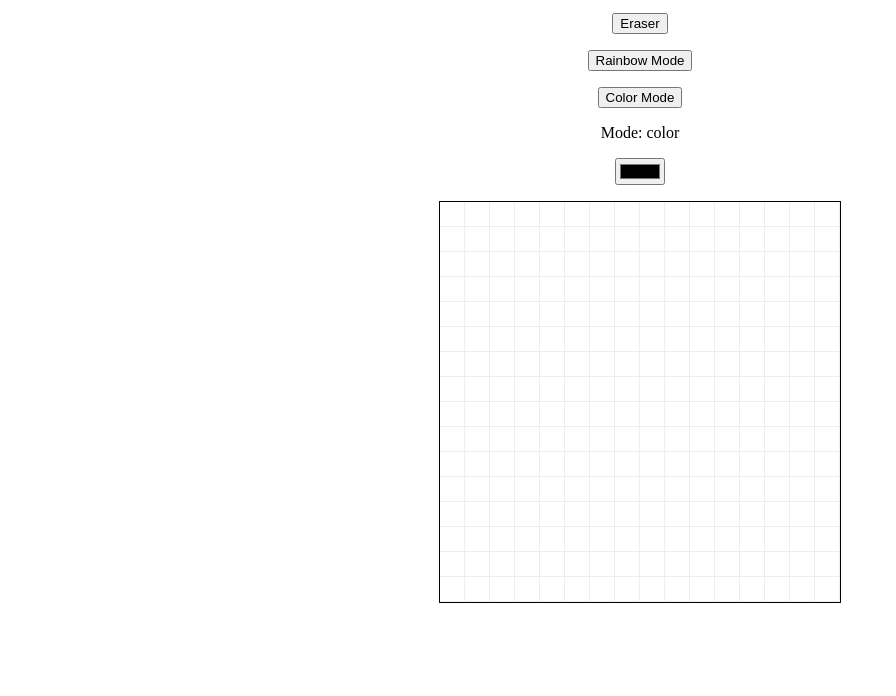
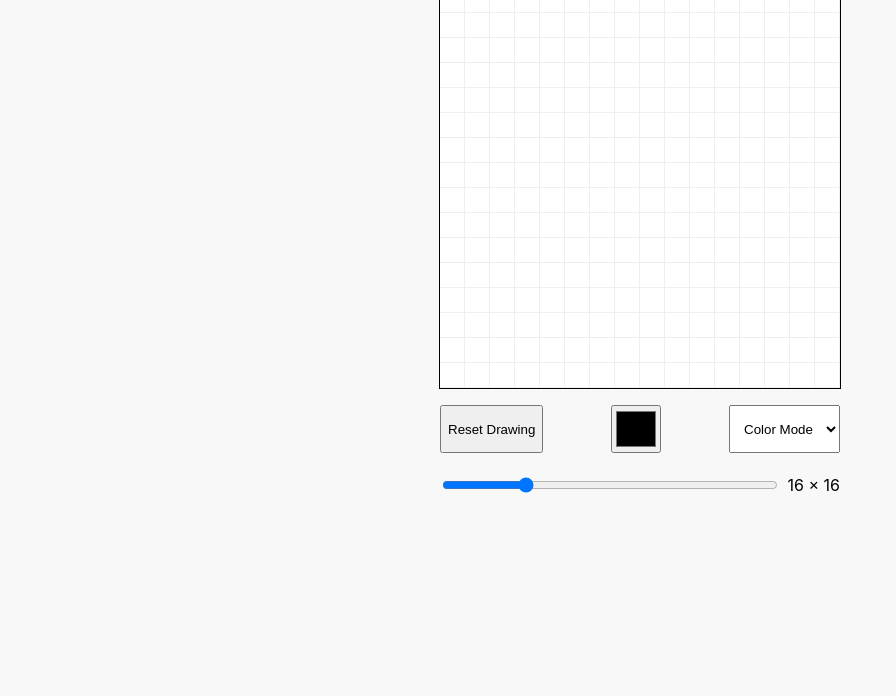
Before and after one commit to jeffreyflorek/odin-etch-a-sketch, a plain HTML site: page index.html in a window 1280 px wide. Shown: the part 104-800 px from the top of the page, without its empty margins (0-896 px from the left). Drawn offline with Linux system fonts and the light colour scheme.

Commit message:
Make everything look better

```diff
--- a/etch-a-sketch.js
+++ b/etch-a-sketch.js
@@ -17,29 +17,38 @@ colorPicker.addEventListener('change', event => {
   color = hexToHSL(event.target.value);
 });
 
+const resetButton = document.querySelector('#reset');
+resetButton.addEventListener('click', event => {
+  drawGrid(gridContainer);
+});
+
+const modeSelect = document.querySelector('#mode-select');
+modeSelect.value = 'color-mode';
+modeSelect.addEventListener('input', event => {
+  mode = event.target.value;
+  if (mode === Modes.Color) {
+    colorPicker.style.display = 'block';
+  } else {
+    colorPicker.style.display = 'none';
+  }
+});
+
+const sizeRange = document.querySelector('#size-range');
+sizeRange.value = 16;
+const sizeLabel = document.querySelector('#size');
+sizeRange.addEventListener('input', event => {
+  let size = event.target.value;
+  sizeLabel.innerHTML = `${size} &times; ${size}`;
+});
+
 const gridContainer = document.querySelector('#grid-container');
 drawGrid(gridContainer);
-
-const resetButton = document.querySelector('#reset');
-resetButton.addEventListener('click', event => {
-  drawGrid(gridContainer, true);
+sizeRange.addEventListener('change', event => {
+  drawGrid(gridContainer);
 });
 
-const modeButtons = document.querySelectorAll('.mode-button');
-modeButtons.forEach(button => button.addEventListener('click', event => {
-  mode = event.target.id;
-  document.querySelector('#mode-label').textContent = mode.split('-')[0];
-}));
-
-function drawGrid(gridContainer, changeSize = false) {
-  let size = 16;
-
-  if (changeSize) {
-    size = parseInt(prompt('What size would you like the new grid to be?', 16));
-    if (isNaN(size)) {
-      size = parseInt(prompt('Please enter a whole number.', 16));
-    }
-  }
+function drawGrid(gridContainer) {
+  let size = parseInt(sizeRange.value);
 
   gridContainer.style.gridTemplateColumns = `repeat(${size}, 1fr)`;
   gridContainer.style.gridTemplateRows = `repeat(${size}, 1fr)`;
@@ -65,6 +74,7 @@ function drawGrid(gridContainer, changeSize = false) {
 
     switch (mode) {
       case Modes.Color:
+        color = hexToHSL(colorPicker.value);
         colorString = `hsl(${color.h}, ${color.s}%, ${color.l}%)`;
         borderColorString = colorString;
         break;
@@ -80,7 +90,6 @@ function drawGrid(gridContainer, changeSize = false) {
         colorString = `hsl(${color.h}, ${color.s}%, ${color.l}%)`;
         borderColorString = colorString;
         color.h += 10;
-        colorPicker.value = HSLToHex(color);
     }
 
     event.target.style.backgroundColor = colorString;
--- a/index.html
+++ b/index.html
@@ -16,14 +16,27 @@
         <h1>Etch-a-Sketch</h1>
     </header>
     <main>
-        <button id="reset">Reset Drawing</button> <button id=
-        "eraser-mode" class="mode-button">Eraser</button>
-        <button id="rainbow-mode" class="mode-button">Rainbow
-        Mode</button> <button id="color-mode" class=
-        "mode-button">Color Mode</button>
-        <p>Mode: <span id="mode-label">color</span></p><input type=
-        "color" id="color-picker" value="#000000">
         <div id="grid-container"></div>
+        <div id="settings">
+            <button class="setting" id="reset">Reset
+            Drawing</button> <input class="setting" type="color"
+            id="color-picker" value="#000000"> <select id=
+            "mode-select" name="mode" class="setting">
+                <option value="color-mode" selected>
+                    Color Mode
+                </option>
+                <option value="rainbow-mode">
+                    Rainbow Mode
+                </option>
+                <option value="eraser-mode">
+                    Eraser
+                </option>
+            </select>
+            <div id="size-selector" class="setting">
+                <input id="size-range" type="range" min="1" max=
+                "64" value="16"> <span id="size">16 × 16</span>
+            </div>
+        </div>
     </main>
 </body>
 </html>
--- a/style.css
+++ b/style.css
@@ -1,3 +1,17 @@
+body {
+    background-color: #F8F8F8;
+    font-family: -apple-system, BlinkMacSystemFont, avenir next, avenir, segoe ui, helvetica neue, helvetica, Ubuntu, roboto, noto, arial, sans-serif;
+}
+
+header {
+    text-align: center;
+}
+
+h1 {
+    font-size: 48px;
+    margin: 16px auto;
+}
+
 main {
     display: flex;
     flex-direction: column;
@@ -23,3 +37,30 @@ p {
     border-right: 1px solid #EEEEEE;
     border-bottom: 1px solid #EEEEEE;
 }
+
+#settings {
+    display: flex;
+    flex-direction: row;
+    justify-content: space-between;
+    align-items: center;
+    flex-wrap: wrap;
+    gap: 8px;
+    width: 400px;
+}
+
+.setting {
+    height: 48px;
+    text-align: center;
+}
+
+#size-selector {
+    width: 100%;
+    display: flex;
+    justify-content: center;
+    align-items: center;
+    gap: 8px;
+}
+
+#size-selector input {
+    flex: 1;
+}
```
